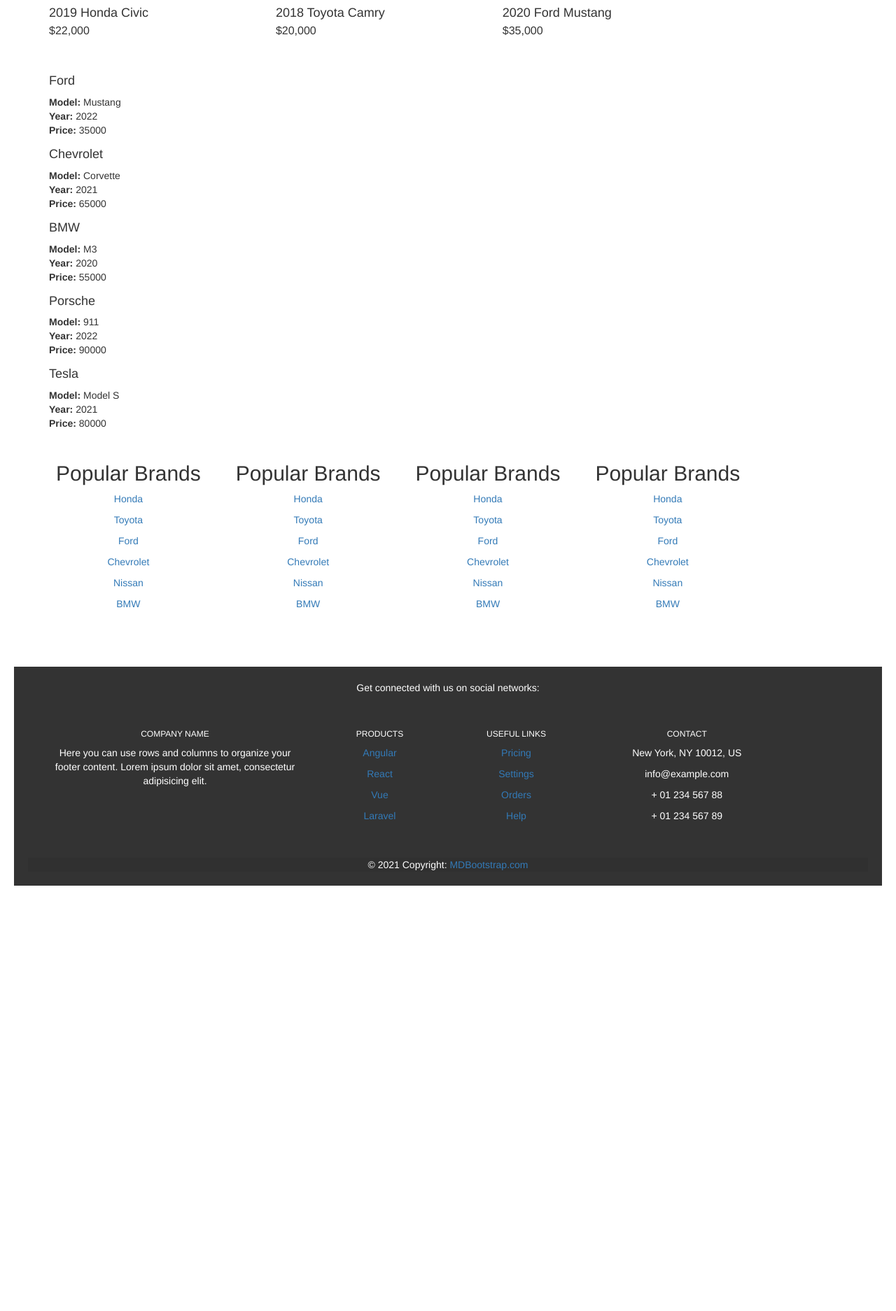
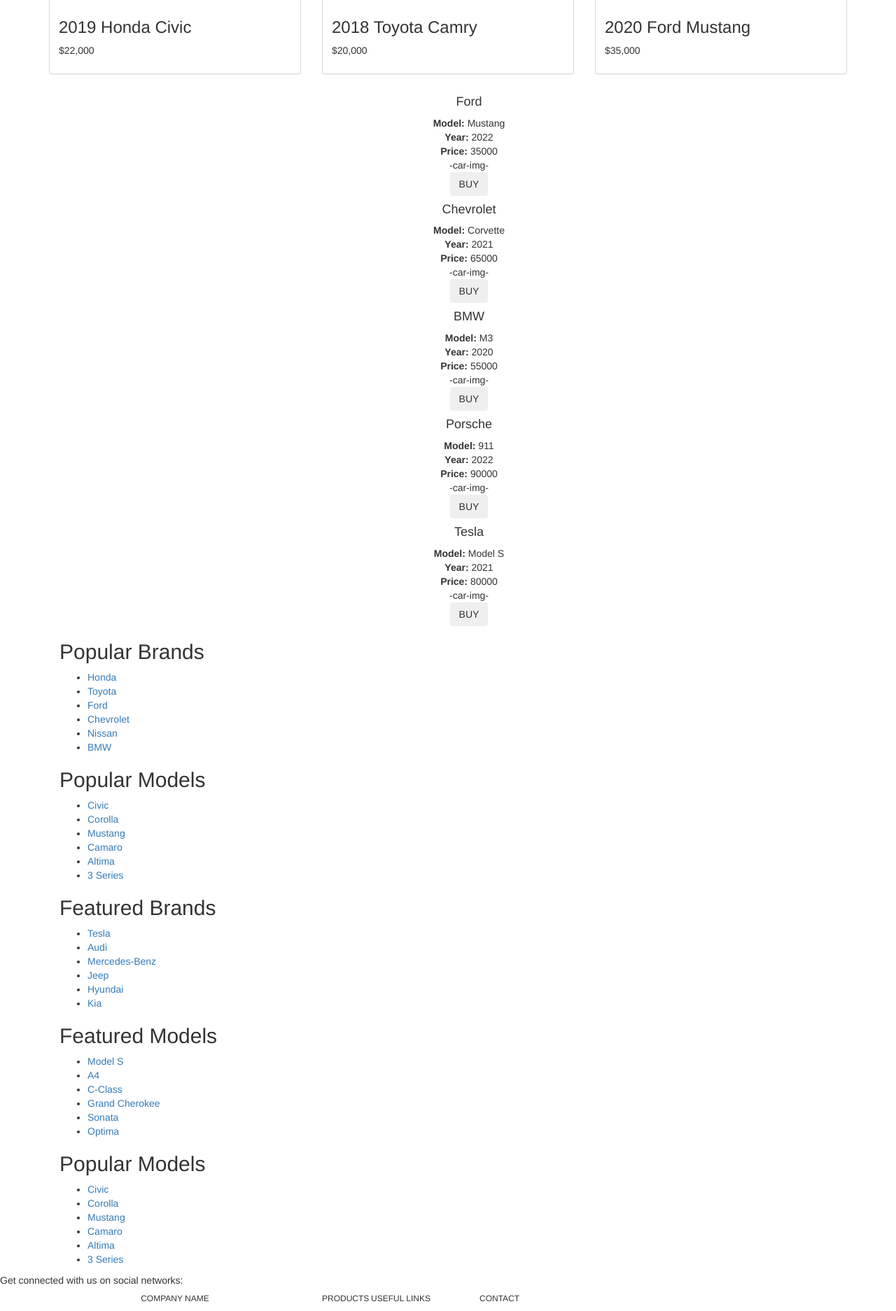
Before and after one commit to elvoceouma/BooksListingWebsite-Dynamic-, a Flask app: page / in a window 1280 px wide. Shown: the part 551-2425 px from the top of the page at 70% size. Before the commit the page ends 1817 px from the top, so only its background shows below. Run offline with Flask 2, Linux system fonts and the light colour scheme.

Commit message:
Restyled with bootstrap

```diff
--- a/static/style.css
+++ /dev/null
@@ -1,136 +0,0 @@
-body {
-	font-family: Arial, sans-serif;
-	margin: 0;
-	padding: 0;
-}
-html, body {
-    margin: 0;
-    height: 100%;
-
-
-}
-
-header {
-	background-color: #333;
-	color: #fff;
-	padding: 20px;
-}
-
-nav ul {
-	list-style: none;
-	margin: 0;
-	padding: 0;
-}
-
-nav li {
-	display: inline-block;
-	margin-right: 20px;
-}
-
-nav li:last-child {
-	margin-right: 0;
-}
-
-nav a {
-	color: #fff;
-	text-decoration: none;
-}
-
-main {
-	margin: 20px;
-}
-
-section {
-	margin-bottom: 40px;
-}
-
-h2 {
-	font-size: 24px;
-	margin-bottom: 20px;
-}
-
-form {
-	display: flex;
-}
-
-input[type="text"] {
-	flex: 1;
-	padding: 10px;
-	margin-right: 10px
-}
-
-button {
-    padding: 10px;
-    background-color: #31c476;
-    color: #ffffff;
-    border: none;
-    cursor: pointer;
-}
-
-.car {
-    display: inline-block;
-    margin-right: 20px;
-}
-
-.car:last-child {
-    margin-right: 0;
-}
-
-.car img {
-    width: 300px;
-    height: 200px;
-    object-fit: cover;
-}
-
-.car h3 {
-    font-size: 18px;
-    margin: 10px 0 5px 0;
-}
-
-.car p {
-    font-size: 16px;
-    color: #333;
-}
-
-ul {
-    list-style: none;
-    margin: 0;
-    padding: 0;
-}
-
-li {
-    margin-bottom: 10px;
-}
-
-a {
-    color: #333;
-    text-decoration: none;
-}
-.cartegories{
-    display: inline-flex;
-    padding: 10px;
-    text-align: center;
-    align-items: center;
-    justify-content: center;
-
-}
-#popular{
-    align-items: center;
-    justify-content: center;
-    margin-right: 50px;
-    padding: auto;
-
-}
-.db-cars{
-    border-bottom: 5px;
-    border-color: #333;
-}
-footer {
-    background-color: #333;
-    color: #fff;
-    padding: 20px;
-    align-items: center;
-    margin: 20px;
-    text-align: center;
-    justify-content: center;
-}
--- a/templates/carItems.html
+++ b/templates/carItems.html
@@ -1,6 +1,19 @@
-<div style= "margin-bottom: 15px; border-bottom;">
-  <h4 style=color:"rgb(0,0,102); margin-botton: 5px;" > {{car["make"]}} </h4>
-    <div><b>Model:</b> {{car["model"]}}</div>
-      <div><b>Year:</b> {{car["year"]}}</div>
-      <div><b>Price:</b> {{car["price"]}}</div>
-</div>
+
+  <div class=" container text-center border-bottom">
+          <div class="row d-flex p-2">
+              <div class="col-2">
+                  <div class="">
+                      <h4 style=color: "rgb(0,0,102); margin-botton: 5px;"> {{car["make"]}}</h4>
+                      <div><b>Model:</b> {{car["model"]}}</div>
+                      <div><b>Year:</b> {{car["year"]}}</div>
+                      <div><b>Price:</b> {{car["price"]}}</div>
+                  </div>
+              </div>
+              <div class="col-6">
+                  -car-img-
+              </div>
+              <div class="col-4">
+                  <button type="button" class="btn btn-outline-primary"> BUY</button>
+              </div>
+          </div>
+  </div>
--- a/templates/home.html
+++ b/templates/home.html
@@ -1,4 +1,5 @@
 <html>
+
 <head>
     <title>Car Listings</title>
     <meta charset="UTF-8">
@@ -6,67 +7,96 @@
     <meta name="viewport" content="width=device-width, initial-scale=1, maximum-scale=1, user-scalable=no">
     <link rel="stylesheet" href="/static/style.css">
     <!-- Latest compiled and minified CSS -->
-<link rel="stylesheet" href="https://cdn.jsdelivr.net/npm/bootstrap@3.4.1/dist/css/bootstrap.min.css" integrity="sha384-HSMxcRTRxnN+Bdg0JdbxYKrThecOKuH5zCYotlSAcp1+c8xmyTe9GYg1l9a69psu" crossorigin="anonymous">
+    <link rel="stylesheet" href="https://cdn.jsdelivr.net/npm/bootstrap@3.4.1/dist/css/bootstrap.min.css">
 
     <!-- Optional theme -->
-<link rel="stylesheet" href="https://cdn.jsdelivr.net/npm/bootstrap@3.4.1/dist/css/bootstrap-theme.min.css" integrity="sha384-6pzBo3FDv/PJ8r2KRkGHifhEocL+1X2rVCTTkUfGk7/0pbek5mMa1upzvWbrUbOZ" crossorigin="anonymous">
+    <link rel="stylesheet" href="https://cdn.jsdelivr.net/npm/bootstrap@3.4.1/dist/css/bootstrap-theme.min.css">
 
-<!-- Latest compiled and minified JavaScript -->
-<script src="https://cdn.jsdelivr.net/npm/bootstrap@3.4.1/dist/js/bootstrap.min.js" integrity="sha384-aJ21OjlMXNL5UyIl/XNwTMqvzeRMZH2w8c5cRVpzpU8Y5bApTppSuUkhZXN0VxHd" crossorigin="anonymous"></script>
 </head>
+
 <body>
 
-    <header>
-      <h1>Car Listings</h1>
+    <header class="navbar navbar-default">
+        <div class="container">
+            <div class="navbar-header">
+                <a class="navbar-brand" href="#">Car Listings</a>
+            </div>
             <nav>
-        <ul>
+                <ul class="nav navbar-nav">
                     <li><a href="#">Home</a></li>
                     <li><a href="#">Cars</a></li>
                     <li><a href="#">About</a></li>
                     <li><a href="#">Contact</a></li>
                 </ul>
             </nav>
+        </div>
     </header>
-    <main>
-      <div class="container">
-      <section id="search">
+    <main class="container">
+
+        <section class="row" id="search">
+            <div class="col-md-6 col-md-offset-3 text-center">
                 <h2>Find Your Dream Car</h2>
-        <form>
-          <input type="text" placeholder="Make">
-          <input type="text" placeholder="Model">
-          <input type="text" placeholder="Year">
-          <button type="submit">Search</button>
+                <form class="form-inline">
+                    <div class="form-group">
+                        <input type="text" class="form-control" placeholder="Make">
+                    </div>
+                    <div class="form-group">
+                        <input type="text" class="form-control" placeholder="Model">
+                    </div>
+                    <div class="form-group">
+                        <input type="text" class="form-control" placeholder="Year">
+                    </div>
+                    <button type="submit" class="btn btn-primary">Search</button>
                 </form>
+            </div>
         </section>
 
         <section id="featured">
             <h2>Featured Cars</h2>
-        <div class="car">
+            <div class="row">
+                <div class="col-sm-4">
+                    <div class="thumbnail">
                         <img src="https://www.carscoops.com/wp-content/uploads/2020/07/Honda-Civic-Type-R-7-1024x555.jpg" alt="Car 1">
+                        <div class="caption">
                             <h3>2019 Honda Civic</h3>
                             <p>$22,000</p>
                         </div>
-        <div class="car">
-          <img src=https://live.staticflickr.com/4288/34785261664_560a849e66_b.jpg" alt="Car 2">
+                    </div>
+                </div>
+                <div class="col-sm-4">
+                    <div class="thumbnail">
+                        <img src="https://live.staticflickr.com/4288/34785261664_560a849e66_b.jpg" alt="Car 2">
+                        <div class="caption">
                             <h3>2018 Toyota Camry</h3>
                             <p>$20,000</p>
                         </div>
-        <div class="car">
+                    </div>
+                </div>
+                <div class="col-sm-4">
+                    <div class="thumbnail">
                         <img src="https://ourautoexpert.com/wp-content/uploads/2019/10/2020_Ford_Mustang_Shelby_GT500_3-1.jpg" alt="Car 3">
+                        <div class="caption">
                             <h3>2020 Ford Mustang</h3>
                             <p>$35,000</p>
                         </div>
+                    </div>
+                </div>
+            </div>
         </section>
 
-      <div class="db-cars" >
-        {% for car in cars %}
-          {%include 'carItems.html' %}
-        {% endfor %}
-
+        <div class="container">
+            <div class="row">
+                <div class="col-md-8">
+                    <div class="db-cars">
+                        {% for car in cars %} {% include 'carItems.html' %} {% endfor %}
+                    </div>
+                </div>
+            </div>
         </div>
 
-      <div class="cartegories">
-        <section id="popular">
+        <div class="col-md-4">
+                    <div class="categories">
+                        <section id="popular-brands">
                             <h2>Popular Brands</h2>
                             <ul>
                                 <li><a href="#">Honda</a></li>
@@ -78,136 +108,110 @@
                             </ul>
                         </section>
 
-        <section id="popular">
-          <h2>Popular Brands</h2>
+                        <section id="popular-models">
+                            <h2>Popular Models</h2>
                             <ul>
-              <li><a href="#">Honda</a></li>
-              <li><a href="#">Toyota</a></li>
-              <li><a href="#">Ford</a></li>
-              <li><a href="#">Chevrolet</a></li>
-              <li><a href="#">Nissan</a></li>
-              <li><a href="#">BMW</a></li>
+                                <li><a href="#">Civic</a></li>
+                                <li><a href="#">Corolla</a></li>
+                                <li><a href="#">Mustang</a></li>
+                                <li><a href="#">Camaro</a></li>
+                                <li><a href="#">Altima</a></li>
+                                <li><a href="#">3 Series</a></li>
                             </ul>
                         </section>
 
-        <section id="popular">
-          <h2>Popular Brands</h2>
+                        <section id="featured-brands">
+                            <h2>Featured Brands</h2>
                             <ul>
-              <li><a href="#">Honda</a></li>
-              <li><a href="#">Toyota</a></li>
-              <li><a href="#">Ford</a></li>
-              <li><a href="#">Chevrolet</a></li>
-              <li><a href="#">Nissan</a></li>
-              <li><a href="#">BMW</a></li>
+                                <li><a href="#">Tesla</a></li>
+                                <li><a href="#">Audi</a></li>
+                                <li><a href="#">Mercedes-Benz</a></li>
+                                <li><a href="#">Jeep</a></li>
+                                <li><a href="#">Hyundai</a></li>
+                                <li><a href="#">Kia</a></li>
                             </ul>
                         </section>
 
-        <section id="popular">
-          <h2>Popular Brands</h2>
+                        <section id="featured-models">
+                            <h2>Featured Models</h2>
                             <ul>
-              <li><a href="#">Honda</a></li>
-              <li><a href="#">Toyota</a></li>
-              <li><a href="#">Ford</a></li>
-              <li><a href="#">Chevrolet</a></li>
-              <li><a href="#">Nissan</a></li>
-              <li><a href="#">BMW</a></li>
+                                <li><a href="#">Model S</a></li>
+                                <li><a href="#">A4</a></li>
+                                <li><a href="#">C-Class</a></li>
+                                <li><a href="#">Grand Cherokee</a></li>
+                                <li><a href="#">Sonata</a></li>
+                                <li><a href="#">Optima</a></li>
+                            </ul>
+                        </section>
+
+                        <section id="popular-models">
+                            <h2>Popular Models</h2>
+                            <ul>
+                                <li><a href="#">Civic</a></li>
+                                <li><a href="#">Corolla</a></li>
+                                <li><a href="#">Mustang</a></li>
+                                <li><a href="#">Camaro</a></li>
+                                <li><a href="#">Altima</a></li>
+                                <li><a href="#">3 Series</a></li>
                             </ul>
                         </section>
                     </div>
+                </div>
 
     </main>
-      </div>
     <footer>
         <div class="footer">
             <section class="socials">
                 <div class="me-5 d-none d-lg-block">
                     <span>Get connected with us on social networks:</span>
                 </div>
-          <div>
-            <a href="" class="me-4 text-reset">
-              <i class="fab fa-facebook-f"></i>
-            </a>
-            <a href="" class="me-4 text-reset">
-              <i class="fab fa-twitter"></i>
-            </a>
-            <a href="" class="me-4 text-reset">
-              <i class="fab fa-google"></i>
-            </a>
-            <a href="" class="me-4 text-reset">
-              <i class="fab fa-instagram"></i>
-            </a>
-            <a href="" class="me-4 text-reset">
-              <i class="fab fa-linkedin"></i>
-            </a>
-            <a href="" class="me-4 text-reset">
-              <i class="fab fa-github"></i>
-            </a>
+                <div style=width:25px>
+                    <a href="#" class="me-4 text-reset"><i class="fab fa-facebook-f"></i></a>
+                    <a href="#" class="me-4 text-reset"><i class="fab fa-twitter"></i></a>
+                    <a href="#" class="me-4 text-reset"><i class="fab fa-google"></i></a>
+                    <a href="#" class="me-4 text-reset"><i class="fab fa-instagram"></i></a>
+                    <a href="#" class="me-4 text-reset"><i class="fab fa-linkedin"></i></a>
+                    <a href="#" class="me-4 text-reset"><i class="fab fa-github"></i></a>
                 </div>
-
             </section>
 
             <section class="About">
                 <div class="container text-center text-md-start mt-5">
                     <div class="row mt-3">
                         <div class="col-md-3 col-lg-4 col-xl-3 mx-auto mb-4">
-                <h6 class="text-uppercase fw-bold mb-4">
-                  <i class="fas fa-gem me-3"></i>Company name
-                </h6>
-                <p>
-                  Here you can use rows and columns to organize your footer content. Lorem ipsum
-                  dolor sit amet, consectetur adipisicing elit.
-                </p>
+                            <h6 class="text-uppercase fw-bold mb-4"><i class="fas fa-gem me-3"></i>Company name</h6>
+                            <p>Here you can use rows and columns to organize your footer content. Lorem ipsum dolor sit amet, consectetur adipisicing elit.</p>
                         </div>
-              <div class="col-md-2 col-lg-2 col-xl-2 mx-auto mb-4">
-                <h6 class="text-uppercase fw-bold mb-4">
-                  Products
-                </h6>
-                <p>
-                  <a href="#!" class="text-reset">Angular</a>
-                </p>
-                <p>
-                  <a href="#!" class="text-reset">React</a>
-                </p>
-                <p>
-                  <a href="#!" class="text-reset">Vue</a>
-                </p>
-                <p>
-                  <a href="#!" class="text-reset">Laravel</a>
-                </p>
+                        <div class="col-md-2 col-lg-2 col-xl-2 mx-auto mb-4" style= width:25px>
+                            <h6 class="text-uppercase fw-bold mb-4">Products</h6>
+                            <ul class="list-unstyled">
+                                <li><a href="#!" class="text-reset">Angular</a></li>
+                                <li><a href="#!" class="text-reset">React</a></li>
+                                <li><a href="#!" class="text-reset">Vue</a></li>
+                                <li><a href="#!" class="text-reset">Laravel</a></li>
+                            </ul>
                         </div>
                         <div class="col-md-3 col-lg-2 col-xl-2 mx-auto mb-4">
-                <h6 class="text-uppercase fw-bold mb-4">
-                  Useful links
-                </h6>
-                <p>
-                  <a href="#!" class="text-reset">Pricing</a>
-                </p>
-                <p>
-                  <a href="#!" class="text-reset">Settings</a>
-                </p>
-                <p>
-                  <a href="#!" class="text-reset">Orders</a>
-                </p>
-                <p>
-                  <a href="#!" class="text-reset">Help</a>
-                </p>
+                            <h6 class="text-uppercase fw-bold mb-4">Useful links</h6>
+                            <ul class="list-unstyled">
+                                <li><a href="#!" class="text-reset">Pricing</a></li>
+                                <li><a href="#!" class="text-reset">Settings</a></li>
+                                <li><a href="#!" class="text-reset">Orders</a></li>
+                                <li><a href="#!" class="text-reset">Help</a></li>
+                            </ul>
                         </div>
                         <div class="col-md-4 col-lg-3 col-xl-3 mx-auto mb-md-0 mb-4">
-                <h6 class="text-uppercase fw-bold mb-4">Contact</h6>
-                <p><i class="fas fa-home me-3"></i> New York, NY 10012, US</p>
-                <p>
-                  <i class="fas fa-envelope me-3"></i>
-                  info@example.com
-                </p>
-                <p><i class="fas fa-phone me-3"></i> + 01 234 567 88</p>
-                <p><i class="fas fa-print me-3"></i> + 01 234 567 89</p>
+                            <h6 class="text-uppercase fw-bold mb-4" style= width:25px>Contact</h6>
+                            <p><i class="fas fa-home me-3" style=width:25px></i> New York, NY 10012, US</p>
+                            <p><i class="fas fa-envelope me-3" style= width:25px></i> info@example.com</p>
+                            <p><i class="fas fa-phone me-3" style= width:25px></i> + 01 234 567 88</p>
+                            <p><i class="fas fa-print me-3" style= width:25px></i> + 01 234 567 89</p>
                         </div>
                     </div>
                 </div>
             </section>
-        <div class="text-center p-4" style="background-color: rgba(0, 0, 0, 0.05);">
-          © 2021 Copyright:
-          <a class="text-reset fw-bold" href="https://mdbootstrap.com/">MDBootstrap.com</a>
+            <div class="text-center p-4 " style="background-color: rgba(0, 0, 0, 0.05); ">© 2021 Copyright:
+                <a class="text-reset fw-bold " href="https://mdbootstrap.com/ ">MDBootstrap.com</a>
             </div>
         </div>
     </footer>
```
Lines whose indentation alone changed are shown as unchanged.
